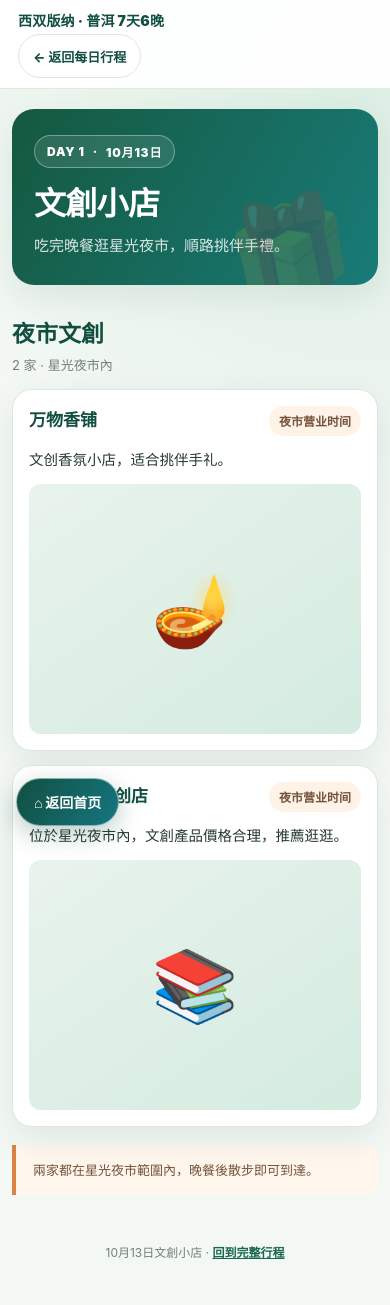
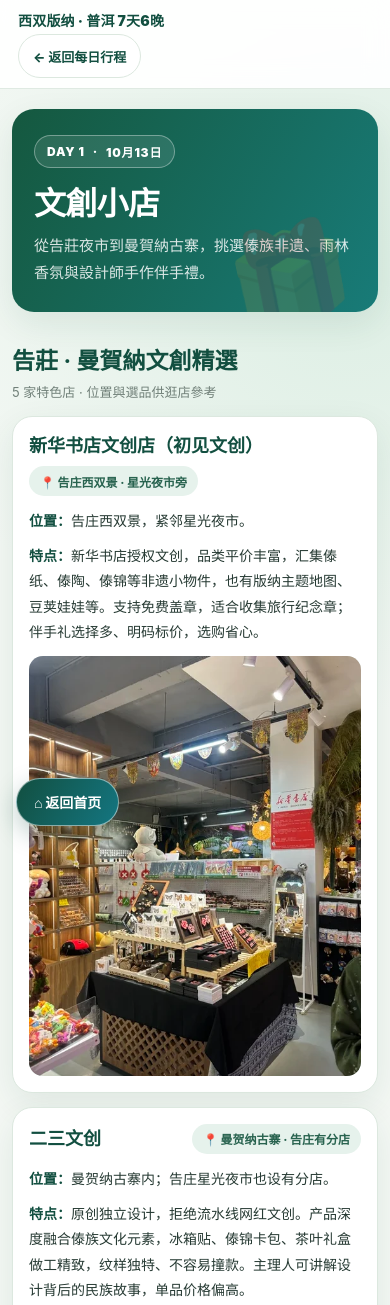
Before and after one commit to Kiwis017/JK2610, a plain HTML site: page trip-files/10-13-shops.html in a window 390 px wide. Shown: the top 1305 px of the page. Drawn offline with Linux system fonts and the light colour scheme.

Commit message:
文創店頁面更新；圖片優化為 webp

```diff
--- a/trip-files/10-13-shops.html
+++ b/trip-files/10-13-shops.html
@@ -48,31 +48,37 @@
       background: rgba(255,255,255,.1); font-size: 12px; font-weight: 900; letter-spacing: .8px;
     }
     h1 { max-width: 650px; margin: 18px 0 10px; font-size: clamp(32px, 6vw, 52px); line-height: 1.12; letter-spacing: -.7px; }
-    .hero p { max-width: 620px; margin: 0; color: rgba(255,255,255,.84); line-height: 1.8; font-size: 15px; }
+    .hero p { max-width: 720px; margin: 0; color: rgba(255,255,255,.84); line-height: 1.8; font-size: 15px; }
     .section-head { display: flex; justify-content: space-between; align-items: end; gap: 12px; width: 100%; margin: 30px auto 15px; }
     .section-head h2 { margin: 0; font-size: 23px; color: var(--green-dark); }
     .section-head p { margin: 0; color: var(--muted); font-size: 13px; }
     .shop-grid { display: grid; grid-template-columns: minmax(0, 1fr); gap: 18px; width: 100%; margin: 0 auto; }
     .shop-card {
-      display: grid; grid-template-columns: minmax(0, 1fr) minmax(220px, 28%);
+      display: grid; grid-template-columns: minmax(0, 1fr) minmax(230px, 30%);
       grid-template-rows: auto 1fr; align-items: start; gap: 16px 24px;
       min-width: 0; padding: 24px; border: 1px solid var(--line); border-radius: 20px;
       background: var(--card); box-shadow: var(--shadow); transition: transform .2s, box-shadow .2s;
     }
     .shop-card:hover { transform: translateY(-3px); box-shadow: 0 17px 38px rgba(27, 73, 54, .14); }
     .shop-card-head { display: flex; flex-wrap: wrap; align-items: center; justify-content: space-between; gap: 8px; min-width: 0; }
-    .shop-name { color: var(--green-dark); font-size: 19px; font-weight: 900; line-height: 1.4; }
-    .shop-details { display: grid; align-content: start; gap: 5px; min-width: 0; font-size: 14.5px; line-height: 1.65; color: var(--ink); overflow-wrap: anywhere; }
+    .shop-name { color: var(--green-dark); font-size: 20px; font-weight: 900; line-height: 1.4; }
+    .location {
+      display: inline-flex; align-items: center; min-height: 30px; padding: 5px 11px;
+      border-radius: 999px; background: #e6f2ec; color: #28634f; font-size: 12px; font-weight: 800;
+    }
+    .shop-details { display: grid; align-content: start; gap: 10px; min-width: 0; font-size: 15px; line-height: 1.8; color: var(--ink); overflow-wrap: anywhere; }
     .shop-details p { margin: 0; }
-    .hours {
-      display: inline-flex; align-items: center; min-height: 30px; padding: 4px 10px;
-      border-radius: 999px; background: #fff3e8; color: #76533a; font-size: 12px; font-weight: 800; white-space: normal;
+    .shop-details strong { color: var(--green-dark); }
+    .shop-photo, .shop-placeholder {
+      display: flex; grid-column: 2; grid-row: 1 / span 2; align-items: center; justify-content: center;
+      width: 100%; height: 350px; overflow: hidden; border-radius: 14px;
+      background: linear-gradient(145deg, #e8f3ec, #d4ebe0);
     }
-    .shop-placeholder {
-      display: flex; grid-column: 2; grid-row: 1 / span 2; align-items: center; justify-content: center;
-      width: 100%; min-height: 360px; border-radius: 12px;
-      font-size: 90px; background: linear-gradient(145deg, #e8f3ec, #d4ebe0);
-    }
+    .shop-photo img { display: block; width: 100%; height: 100%; object-fit: cover; }
+    .shop-placeholder { color: #28634f; font-size: 72px; }
+    .shop-photo .photo-placeholder { display: none; color: #28634f; font-size: 56px; }
+    .shop-photo.is-missing img { display: none; }
+    .shop-photo.is-missing .photo-placeholder { display: block; }
     .note {
       margin: 18px 0 34px; padding: 14px 17px; border-left: 4px solid var(--orange);
       border-radius: 0 12px 12px 0; background: #fff6ed; color: #76533a; font-size: 13px; line-height: 1.7;
@@ -93,14 +99,15 @@
       .section-head { display: block; }
       .section-head p { margin-top: 6px; }
       .shop-grid { grid-template-columns: minmax(0, 1fr); gap: 14px; }
-      .shop-name { font-size: 17px; }
       .shop-card { grid-template-columns: minmax(0, 1fr) 220px; padding: 17px; }
-      .shop-placeholder { min-height: 320px; height: 320px; }
+      .shop-photo, .shop-placeholder { height: 320px; }
       .note { margin-bottom: 24px; }
     }
     @media (max-width: 560px) {
       .shop-card { grid-template-columns: minmax(0, 1fr); gap: 12px; padding: 16px; }
-      .shop-placeholder { grid-column: 1; grid-row: auto; height: 250px; min-height: 250px; font-size: 70px; }
+      .shop-photo, .shop-placeholder { grid-column: 1; grid-row: auto; height: auto; aspect-ratio: 3 / 4; max-height: 420px; }
+      .shop-name { font-size: 18px; }
+      .shop-details { font-size: 14px; }
     }
     @media (max-width: 420px) {
       .topbar { min-height: 0; padding-top: max(10px, env(safe-area-inset-top)); padding-bottom: 10px; align-items: flex-start; flex-direction: column; gap: 4px; }
@@ -123,45 +130,95 @@
     <section class="hero" aria-labelledby="page-title">
       <div class="eyebrow">DAY 1 <span>·</span> 10月13日</div>
       <h1 id="page-title">文創小店</h1>
-      <p>吃完晚餐逛星光夜市，順路挑伴手禮。</p>
+      <p>從告莊夜市到曼賀納古寨，挑選傣族非遺、雨林香氛與設計師手作伴手禮。</p>
     </section>
 
     <div class="section-head">
-      <h2>夜市文創</h2>
-      <p>2 家 · 星光夜市內</p>
+      <h2>告莊 · 曼賀納文創精選</h2>
+      <p>5 家特色店 · 位置與選品供逛店參考</p>
     </div>
 
-    <section class="shop-grid" aria-label="文創小店">
+    <section class="shop-grid" aria-label="西双版纳文创店推荐">
+      <article class="shop-card">
+        <header class="shop-card-head">
+          <span class="shop-name">新华书店文创店（初见文创）</span>
+          <span class="location">📍 告庄西双景 · 星光夜市旁</span>
+        </header>
+        <div class="shop-details">
+          <p><strong>位置：</strong>告庄西双景，紧邻星光夜市。</p>
+          <p><strong>特点：</strong>新华书店授权文创，品类平价丰富，汇集傣纸、傣陶、傣锦等非遗小物件，也有版纳主题地图、豆荚娃娃等。支持免费盖章，适合收集旅行纪念章；伴手礼选择多、明码标价，选购省心。</p>
+        </div>
+        <a class="shop-photo" href="./pic/banner_thing/新华书店文创店.webp" target="_blank" rel="noopener" aria-label="打开新华书店文创店照片">
+          <img src="./pic/banner_thing/新华书店文创店.webp" loading="lazy" alt="新华书店文创店与初见文创">
+          <span class="photo-placeholder" aria-hidden="true">📷</span>
+        </a>
+      </article>
+
+      <article class="shop-card">
+        <header class="shop-card-head">
+          <span class="shop-name">二三文创</span>
+          <span class="location">📍 曼贺纳古寨 · 告庄有分店</span>
+        </header>
+        <div class="shop-details">
+          <p><strong>位置：</strong>曼贺纳古寨内；告庄星光夜市也设有分店。</p>
+          <p><strong>特点：</strong>原创独立设计，拒绝流水线网红文创。产品深度融合傣族文化元素，冰箱贴、傣锦卡包、茶叶礼盒做工精致，纹样独特、不容易撞款。主理人可讲解设计背后的民族故事，单品价格偏高。</p>
+        </div>
+        <a class="shop-photo" href="./pic/banner_thing/二三文创.webp" target="_blank" rel="noopener" aria-label="打开二三文创照片">
+          <img src="./pic/banner_thing/二三文创.webp" loading="lazy" alt="二三文创店铺与产品">
+          <span class="photo-placeholder" aria-hidden="true">📷</span>
+        </a>
+      </article>
 
       <article class="shop-card">
         <header class="shop-card-head">
           <span class="shop-name">万物香铺</span>
-          <span class="hours">夜市营业时间</span>
+          <span class="location">📍 告庄西双景 · 夜市步行约5分钟</span>
         </header>
         <div class="shop-details">
-          <p>文创香氛小店，适合挑伴手礼。</p>
+          <p><strong>位置：</strong>告庄西双景店，距星光夜市步行约5分钟；热带花卉园另有分店。</p>
+          <p><strong>特点：</strong>主打雨林草木调原创香氛，原料取自本地热带植物。产品包含鲜果蜡烛、傣药香囊、傣王线香，包装精致、有雨林氛围感，适合作为伴手礼；店内试香区可免费试闻各类香型。</p>
         </div>
-        <div class="shop-placeholder" aria-hidden="true">🪔</div>
+        <a class="shop-photo" href="./pic/banner_thing/万物香铺.webp" target="_blank" rel="noopener" aria-label="打开万物香铺照片">
+          <img src="./pic/banner_thing/万物香铺.webp" loading="lazy" alt="万物香铺雨林香氛产品">
+          <span class="photo-placeholder" aria-hidden="true">📷</span>
+        </a>
       </article>
 
       <article class="shop-card">
         <header class="shop-card-head">
-          <span class="shop-name">新华书店文创店</span>
-          <span class="hours">夜市营业时间</span>
+          <span class="shop-name">赶摆客集市</span>
+          <span class="location">📍 曼贺纳古寨 · 告庄打车约10–15分钟</span>
         </header>
         <div class="shop-details">
-          <p>位於星光夜市內，文創產品價格合理，推薦逛逛。</p>
+          <p><strong>位置：</strong>曼贺纳古寨内，从告庄打车约10–15分钟。</p>
+          <p><strong>特点：</strong>小型设计师集合市集，汇集泰国、尼泊尔等多国手工孤品，包含手工银饰、种子饰品、棉麻服饰、热带植物标本。许多单品独一件，审美小众独特；价格偏高。</p>
         </div>
-        <div class="shop-placeholder" aria-hidden="true">📚</div>
+        <a class="shop-photo" href="./pic/banner_thing/赶摆客集市.webp" target="_blank" rel="noopener" aria-label="打开赶摆客集市照片">
+          <img src="./pic/banner_thing/赶摆客集市.webp" loading="lazy" alt="赶摆客集市手工饰品与设计师选品">
+          <span class="photo-placeholder" aria-hidden="true">📷</span>
+        </a>
       </article>
+
 
     </section>
 
-    <p class="note">兩家都在星光夜市範圍內，晚餐後散步即可到達。</p>
+    <p class="note">逛店前可先按位置规划路线：告庄店适合晚餐后顺逛，二三文创与赶摆客集市位于曼贺纳古寨。店铺位置与分店情况出发前可再确认。</p>
   </main>
 
   <footer>10月13日文創小店 · <a href="../index.html#days">回到完整行程</a></footer>
   <a class="home-float" href="../index.html" aria-label="返回首页">⌂ 返回首页</a>
+  <script>
+    document.querySelectorAll('.shop-photo img').forEach(function (image) {
+      image.addEventListener('error', function () {
+        var frame = image.closest('.shop-photo');
+        if (!frame) return;
+        frame.classList.add('is-missing');
+        frame.removeAttribute('href');
+        frame.removeAttribute('target');
+        frame.setAttribute('aria-label', '店铺照片暂时无法显示');
+      });
+    });
+  </script>
 </body>
 
 </html>
```
Also changed, not shown: trip-files/pic/banner_thing/万物香铺.webp (added), trip-files/pic/banner_thing/二三文创.webp (added), trip-files/pic/banner_thing/新华书店文创店.png (deleted), trip-files/pic/banner_thing/新华书店文创店.webp (added), trip-files/pic/banner_thing/赶摆客集市.png (deleted), trip-files/pic/banner_thing/赶摆客集市.webp (added), 2 other files.
